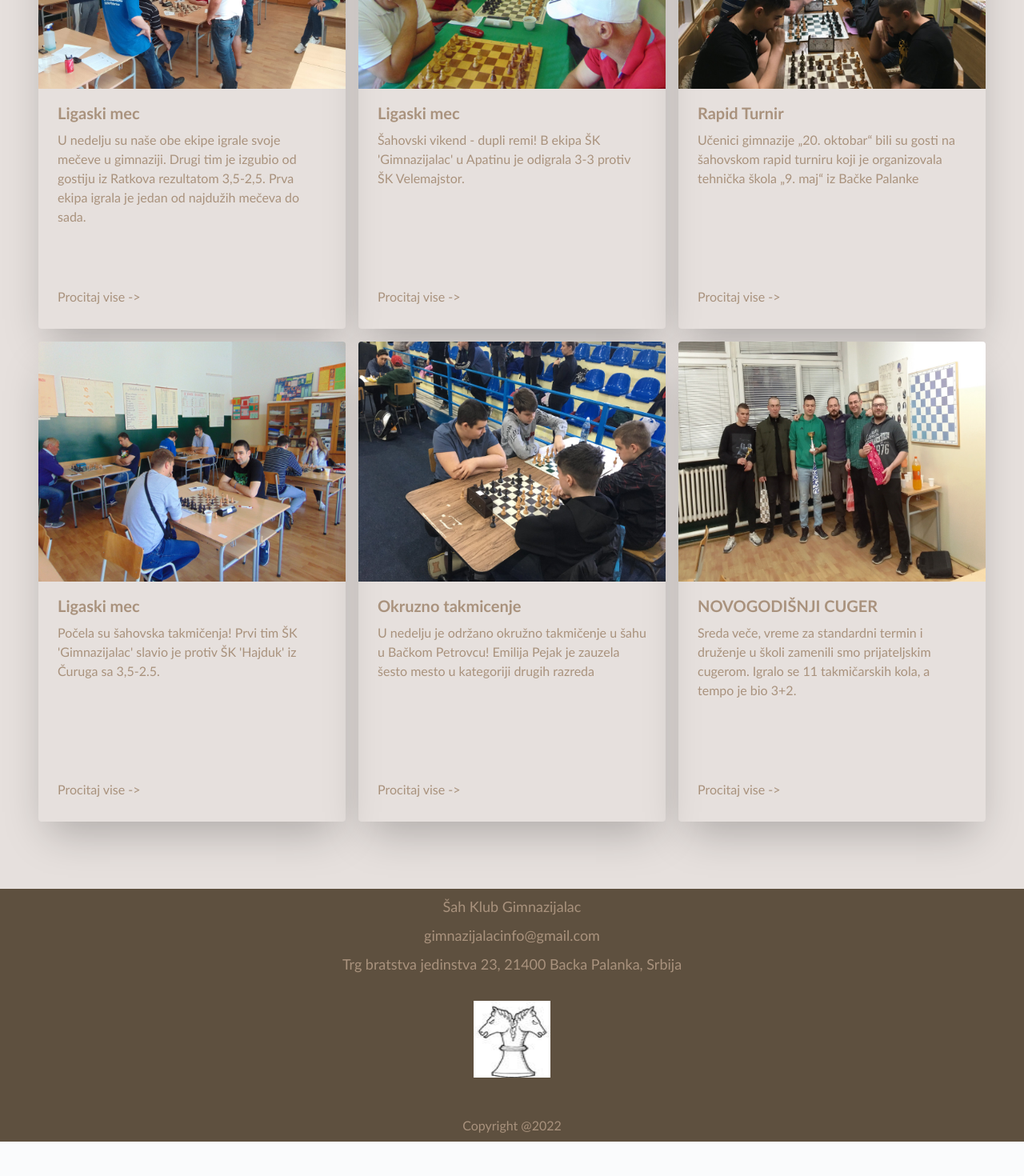
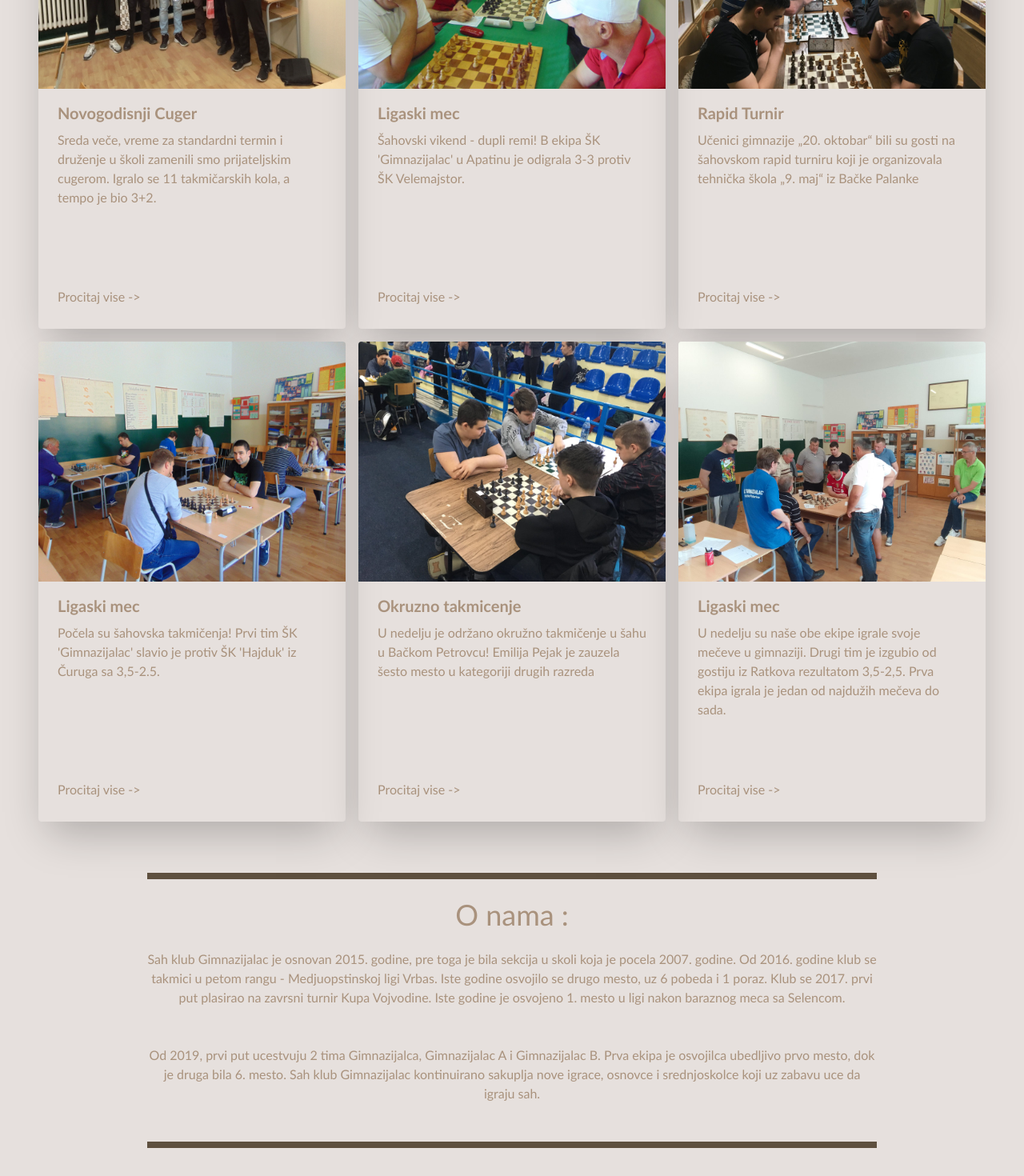
Before and after one commit to milanm98/chess-club-website, a Next.js app: page / in a window 1280 px wide. Shown: the part 1540-3010 px from the top of the page at 80% size. Before the commit the page ends 2967 px from the top, so only its background shows below. Built offline with nearby package versions, Linux system fonts and the light colour scheme.

Commit message:
implement about us component

```diff
--- /dev/null
+++ b/components/about-us.tsx
@@ -0,0 +1,21 @@
+export default function AboutUs() {
+  return (
+    <div className="my-12 text-color text-center lg:mx-36 border-b-8 border-t-8 border-[#5e503f]">
+      <h1 className="my-6 text-3xl lg:text-4xl">O nama :</h1>
+      <p>
+        Sah klub Gimnazijalac je osnovan 2015. godine, pre toga je bila sekcija
+        u skoli koja je pocela 2007. godine. Od 2016. godine klub se takmici u
+        petom rangu - Medjuopstinskoj ligi Vrbas. Iste godine osvojilo se drugo
+        mesto, uz 6 pobeda i 1 poraz. Klub se 2017. prvi put plasirao na zavrsni
+        turnir Kupa Vojvodine. Iste godine je osvojeno 1. mesto u ligi nakon
+        baraznog meca sa Selencom.
+      </p>
+      <p className="my-12">
+        Od 2019, prvi put ucestvuju 2 tima Gimnazijalca, Gimnazijalac A i
+        Gimnazijalac B. Prva ekipa je osvojilca ubedljivo prvo mesto, dok je
+        druga bila 6. mesto. Sah klub Gimnazijalac kontinuirano sakuplja nove
+        igrace, osnovce i srednjoskolce koji uz zabavu uce da igraju sah.
+      </p>
+    </div>
+  )
+}
--- a/pages/index.tsx
+++ b/pages/index.tsx
@@ -4,6 +4,7 @@ import LandingPageCarousel from '../components/landing-page-carousel'
 import Posts from '../components/posts'
 import Layout from '../components/layout'
 import Header from '../components/header'
+import AboutUs from '../components/about-us'
 
 const Home: NextPage = () => {
   return (
@@ -23,6 +24,7 @@ const Home: NextPage = () => {
         <LandingPageCarousel />
         <Header />
         <Posts />
+        <AboutUs />
       </Layout>
     </main>
   )
--- a/public/database/landing-page-posts/posts.json
+++ b/public/database/landing-page-posts/posts.json
@@ -1,12 +1,13 @@
 [
   {
     "key": 1,
-    "description": "U nedelju su naše obe ekipe igrale svoje mečeve u gimnaziji. Drugi tim je izgubio od gostiju iz Ratkova rezultatom 3,5-2,5. Prva ekipa igrala je jedan od najdužih mečeva do sada, protivnik je bio tradicionalno neugodan Šah klub iz Selence. Na kraju je meč zavrsen nerešeno. Pobede našem timu obezbedili su Milanović i Trifunović, dok su remije odigrali Ristić i nas omladinac Stefan Pejak. Sledeće nedelje nastavak u Južnobačkoj i Medjuopštinskoj ligi.",
-    "shortDescription": "U nedelju su naše obe ekipe igrale svoje mečeve u gimnaziji. Drugi tim je izgubio od gostiju iz Ratkova rezultatom 3,5-2,5. Prva ekipa igrala je jedan od najdužih mečeva do sada.",
-    "title": "Ligaski mec",
+
+    "description": "Sreda veče, vreme za standardni termin i druženje u školi zamenili smo prijateljskim cugerom. Igralo se 11 takmičarskih kola, a tempo je bio 3+2. Za suđenje je bio zadužen Stefan Kostic, mada osim posla oko parovanja nikakvih intervencija nije bilo. Turnir je bio rejtingovan kod FIDE. Osim gimnazijalaca učestvovali su i prijatelji iz ŠK 'Kraljev gambit' iz Bača koji su svojim prisustvom uveličali naš završni turnir. A sad rezultati: Prvo mesto zauzeo je Darko Milešević sa 10 bodova! Drugi je bio Slaviša Vranješ iz Bača sa 8 bodova, koliko je imao i Aleksandar Tot ali zbog slabijeg buholca završava na trećem mestu iako je pobedio prvoplasiranog Darka. Četvrto mesto je osvojio Nemanja Višekruna sa 7 bodova, koliko je imao i petoplasirani Milan Končar. Najbolji omladinac bio je Lazar Stanojević sa osvojenih 5,5 bodova.",
+    "shortDescription": "Sreda veče, vreme za standardni termin i druženje u školi zamenili smo prijateljskim cugerom. Igralo se 11 takmičarskih kola, a tempo je bio 3+2.",
+    "title": "Novogodisnji Cuger",
     "author": "Ivan Tot",
-    "date": "23.05.2022",
-    "src": "/database/landing-page-posts/post1.jpg"
+    "date": "29.12.2022",
+    "src": "/database/landing-page-posts/post6.jpg"
   },
   {
     "key": 2,
@@ -46,11 +47,11 @@
   },
   {
     "key": 6,
-    "description": "Sreda veče, vreme za standardni termin i druženje u školi zamenili smo prijateljskim cugerom. Igralo se 11 takmičarskih kola, a tempo je bio 3+2. Za suđenje je bio zadužen Stefan Kostic, mada osim posla oko parovanja nikakvih intervencija nije bilo. Turnir je bio rejtingovan kod FIDE. Osim gimnazijalaca učestvovali su i prijatelji iz ŠK 'Kraljev gambit' iz Bača koji su svojim prisustvom uveličali naš završni turnir. A sad rezultati: Prvo mesto zauzeo je Darko Milešević sa 10 bodova! Drugi je bio Slaviša Vranješ iz Bača sa 8 bodova, koliko je imao i Aleksandar Tot ali zbog slabijeg buholca završava na trećem mestu iako je pobedio prvoplasiranog Darka. Četvrto mesto je osvojio Nemanja Višekruna sa 7 bodova, koliko je imao i petoplasirani Milan Končar. Najbolji omladinac bio je Lazar Stanojević sa osvojenih 5,5 bodova.",
-    "shortDescription": "Sreda veče, vreme za standardni termin i druženje u školi zamenili smo prijateljskim cugerom. Igralo se 11 takmičarskih kola, a tempo je bio 3+2.",
-    "title": "NOVOGODIŠNJI CUGER",
+    "description": "U nedelju su naše obe ekipe igrale svoje mečeve u gimnaziji. Drugi tim je izgubio od gostiju iz Ratkova rezultatom 3,5-2,5. Prva ekipa igrala je jedan od najdužih mečeva do sada, protivnik je bio tradicionalno neugodan Šah klub iz Selence. Na kraju je meč zavrsen nerešeno. Pobede našem timu obezbedili su Milanović i Trifunović, dok su remije odigrali Ristić i nas omladinac Stefan Pejak. Sledeće nedelje nastavak u Južnobačkoj i Medjuopštinskoj ligi.",
+    "shortDescription": "U nedelju su naše obe ekipe igrale svoje mečeve u gimnaziji. Drugi tim je izgubio od gostiju iz Ratkova rezultatom 3,5-2,5. Prva ekipa igrala je jedan od najdužih mečeva do sada.",
+    "title": "Ligaski mec",
     "author": "Ivan Tot",
-    "date": "29.12.2022",
-    "src": "/database/landing-page-posts/post6.jpg"
+    "date": "23.05.2022",
+    "src": "/database/landing-page-posts/post1.jpg"
   }
 ]
```
